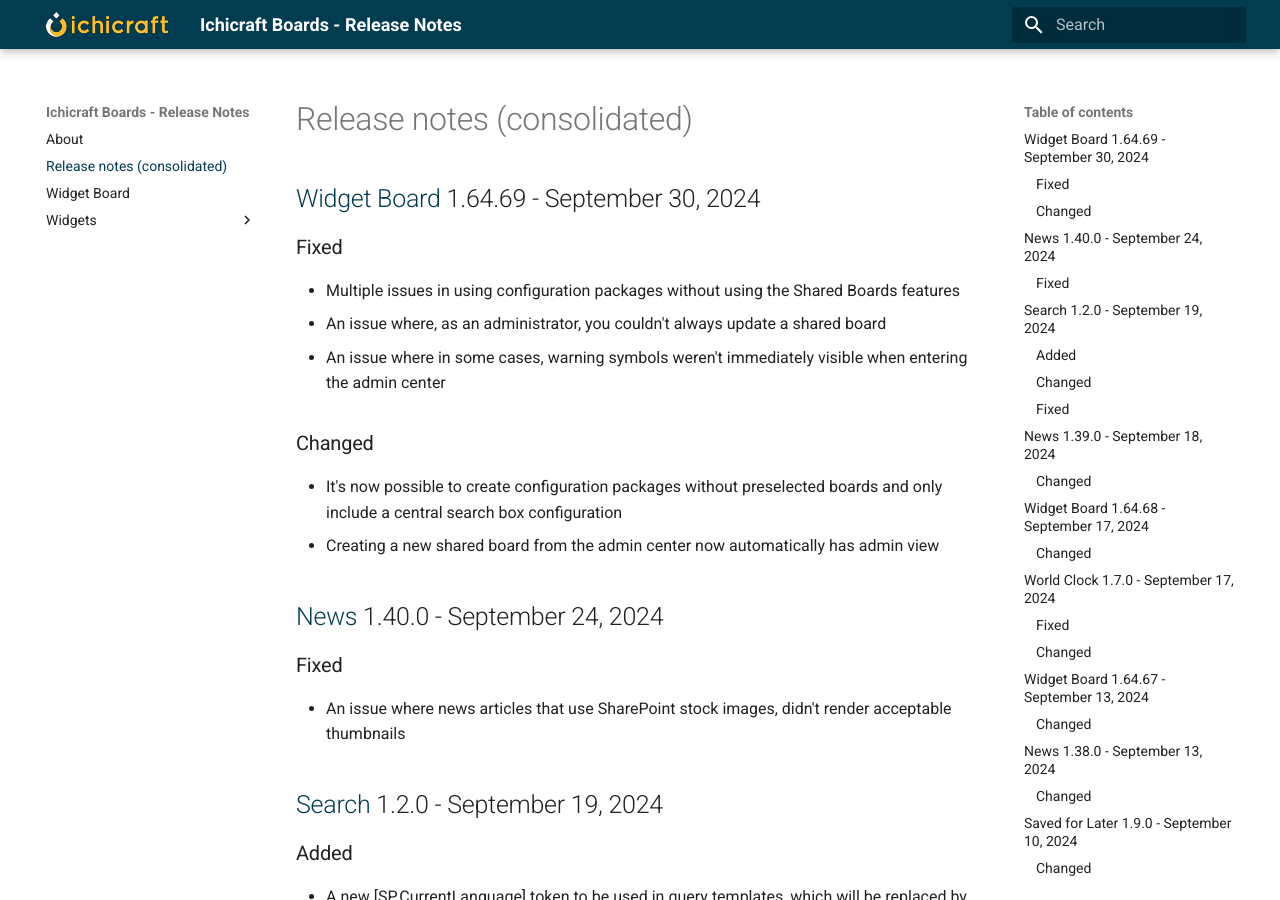
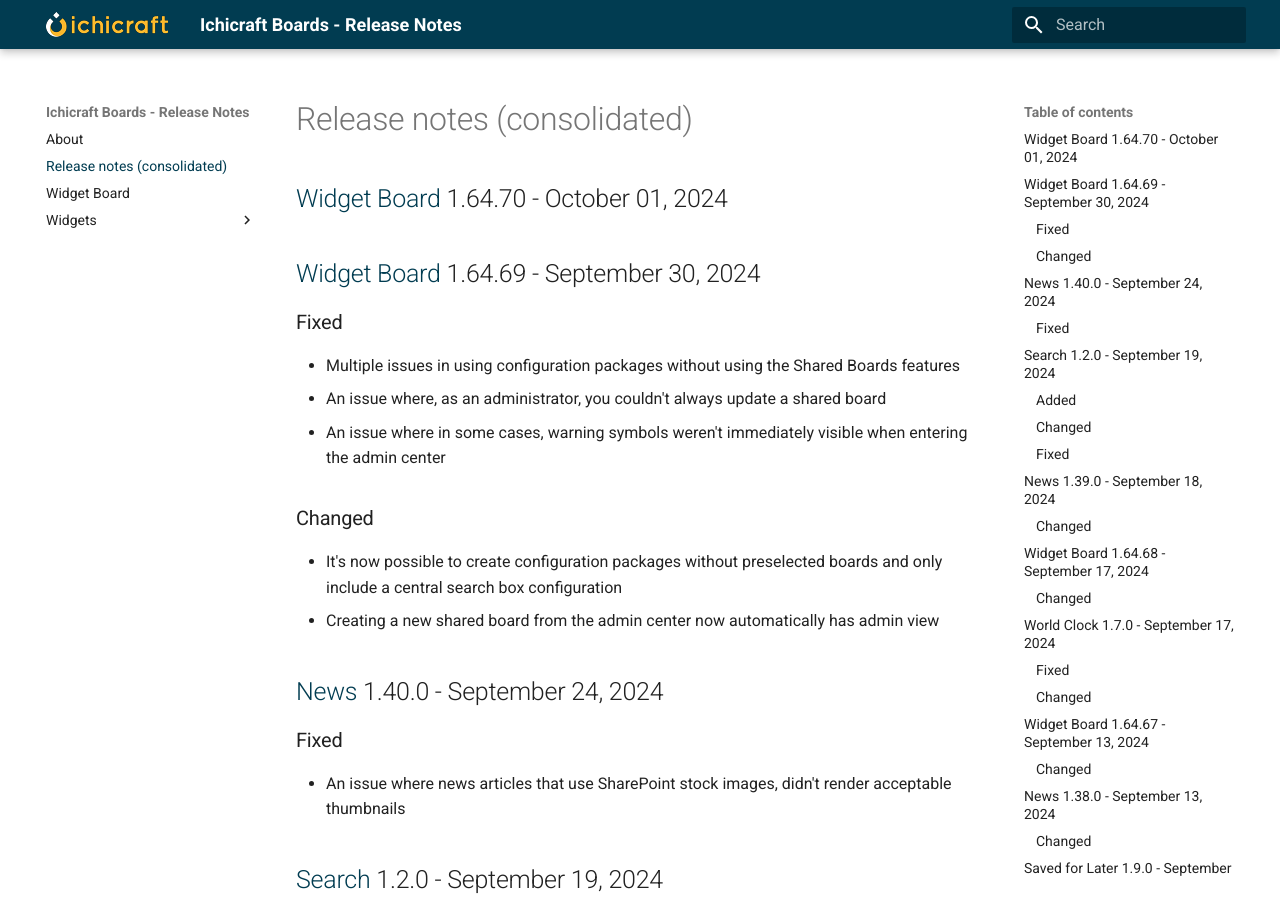
Before and after one commit to ichicraft/widgets-docs, an MkDocs documentation site: the page built from docs/Release-notes-(consolidated).md, in a window 1280 px wide and 900 px high. Built offline with MkDocs 1.6.1 and Material for MkDocs 9.7.7, drawn with Linux system fonts in a browser that asks for light colours.

Commit message:
Release notes updated by BuildService

```diff
--- a/docs/Release-notes-(consolidated).md
+++ b/docs/Release-notes-(consolidated).md
@@ -1,3 +1,5 @@
+## [Widget Board](./Widget Board.md) 1.64.70 - October 01, 2024
+
 ## [Widget Board](./Widget Board.md) 1.64.69 - September 30, 2024
 
 ### Fixed
--- a/docs/Widget Board.md
+++ b/docs/Widget Board.md
@@ -1,3 +1,5 @@
+## 1.64.70 - October 01, 2024
+
 ## 1.64.69 - September 30, 2024
 
 ### Fixed
```
